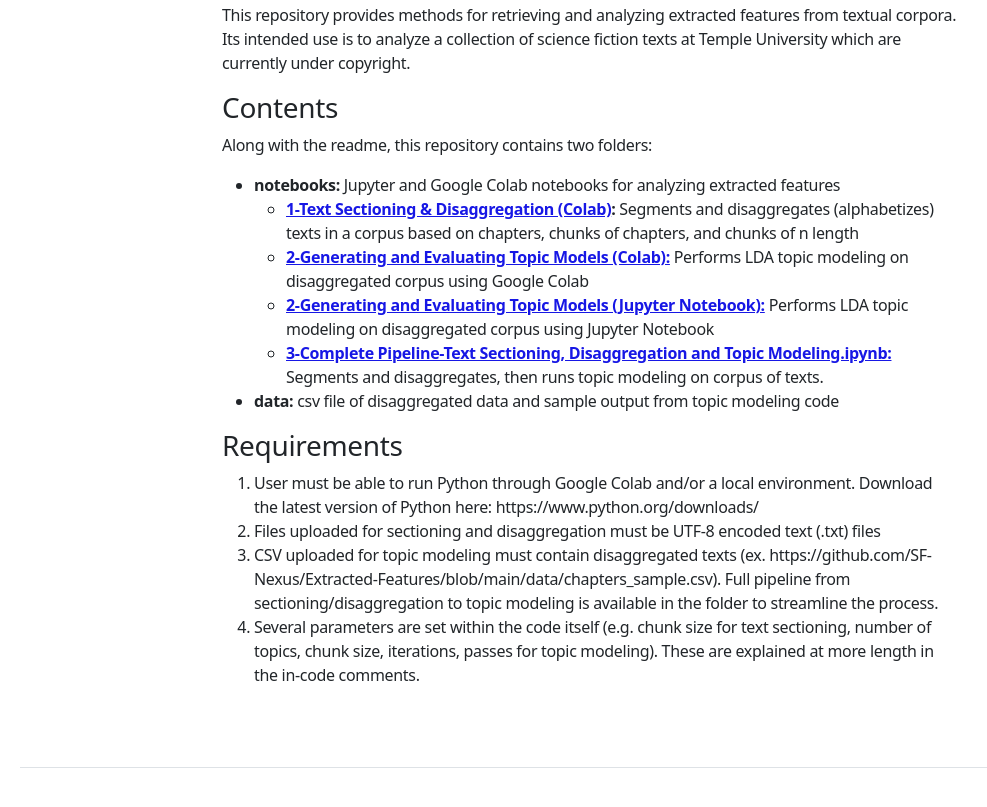
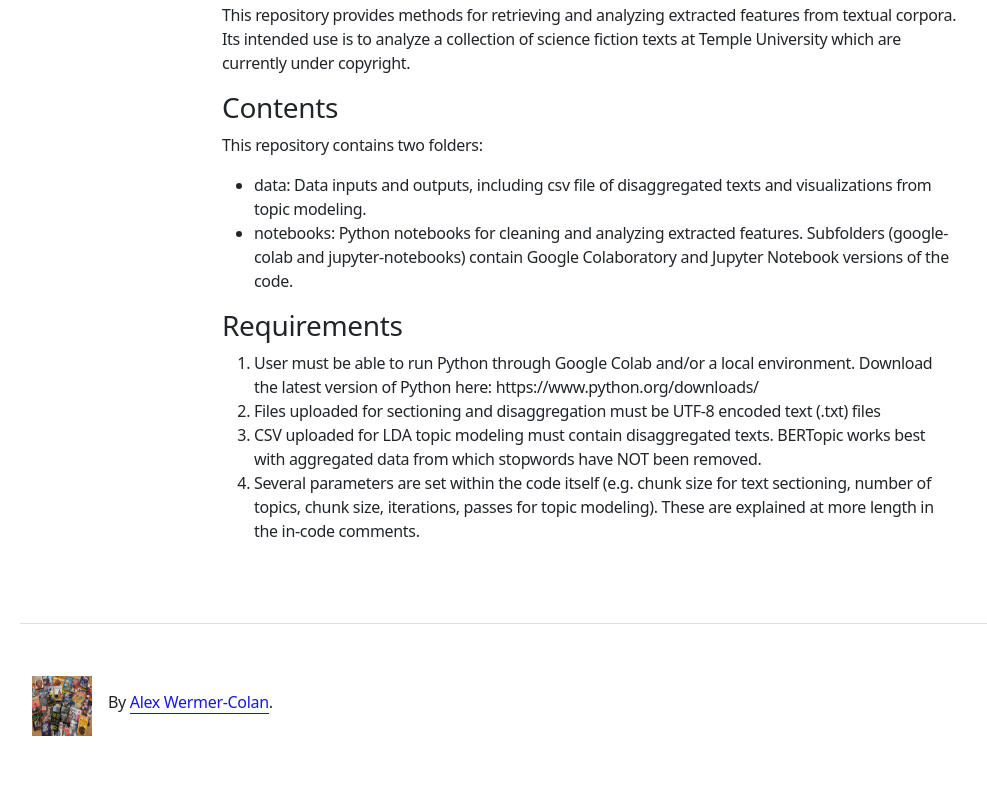
Before and after one commit to SF-Nexus/SF-Nexus.github.io, an Eleventy site: page src/curation/index.md in a window 1280 px wide. Shown: the part 569-1376 px from the top of the page, without its empty margins (50-1037 px from the left). Built offline with nearby package versions, Linux system fonts and the light colour scheme; Eleventy itself is replaced by a stand-in of ours; files that its build step writes are made by us from their sources.

Commit message:
Update index.md

```diff
--- a/src/curation/index.md
+++ b/src/curation/index.md
@@ -19,16 +19,13 @@
 This repository provides methods for retrieving and analyzing extracted features from textual corpora. Its intended use is to analyze a collection of science fiction texts at Temple University which are currently under copyright.
 
 ### Contents
-Along with the readme, this repository contains two folders:
-- **notebooks:** Jupyter and Google Colab notebooks for analyzing extracted features
-  - **[1-Text Sectioning & Disaggregation (Colab)](https://github.com/SF-Nexus/Extracted-Features/blob/main/notebooks/1-Text%20Sectioning%20%26%20Disaggregation%20(Colab).ipynb):** Segments and disaggregates (alphabetizes) texts in a corpus based on chapters, chunks of chapters, and chunks of n length
-  - **[2-Generating and Evaluating Topic Models (Colab):](https://github.com/SF-Nexus/Extracted-Features/blob/main/notebooks/2-Generating%20and%20Evaluating%20Topic%20Models%20(Colab).ipynb)**  Performs LDA topic modeling on disaggregated corpus using Google Colab
-  - **[2-Generating and Evaluating Topic Models (Jupyter Notebook):](https://github.com/SF-Nexus/Extracted-Features/blob/main/notebooks/Generating%20and%20Evaluating%20Topic%20Models%20(Jupyter%20Notebook).ipynb)**  Performs LDA topic modeling on disaggregated corpus using Jupyter Notebook
-  - **[3-Complete Pipeline-Text Sectioning, Disaggregation and Topic Modeling.ipynb:](https://github.com/SF-Nexus/Extracted-Features/blob/main/notebooks/3-Complete%20Pipeline-Text%20Sectioning%2C%20Disaggregation%20and%20Topic%20Modeling.ipynb)** Segments and disaggregates, then runs topic modeling on corpus of texts.
-- **data:**  csv file of disaggregated data and sample output from topic modeling code
+This repository contains two folders:
+- data: Data inputs and outputs, including csv file of disaggregated texts and visualizations from topic modeling.
+- notebooks: Python notebooks for cleaning and analyzing extracted features. Subfolders (google-colab and jupyter-notebooks) contain Google Colaboratory and Jupyter Notebook versions of the code.
+
 
 ### Requirements
 1. User must be able to run Python through Google Colab and/or a local environment. Download the latest version of Python here: https://www.python.org/downloads/
 2. Files uploaded for sectioning and disaggregation must be UTF-8 encoded text (.txt) files
-3. CSV uploaded for topic modeling must contain disaggregated texts (ex. https://github.com/SF-Nexus/Extracted-Features/blob/main/data/chapters_sample.csv). Full pipeline from sectioning/disaggregation to topic modeling is available in the folder to streamline the process.
+3. CSV uploaded for LDA topic modeling must contain disaggregated texts. BERTopic works best with aggregated data from which stopwords have NOT been removed.
 4. Several parameters are set within the code itself (e.g. chunk size for text sectioning, number of topics, chunk size, iterations, passes for topic modeling). These are explained at more length in the in-code comments.
```
